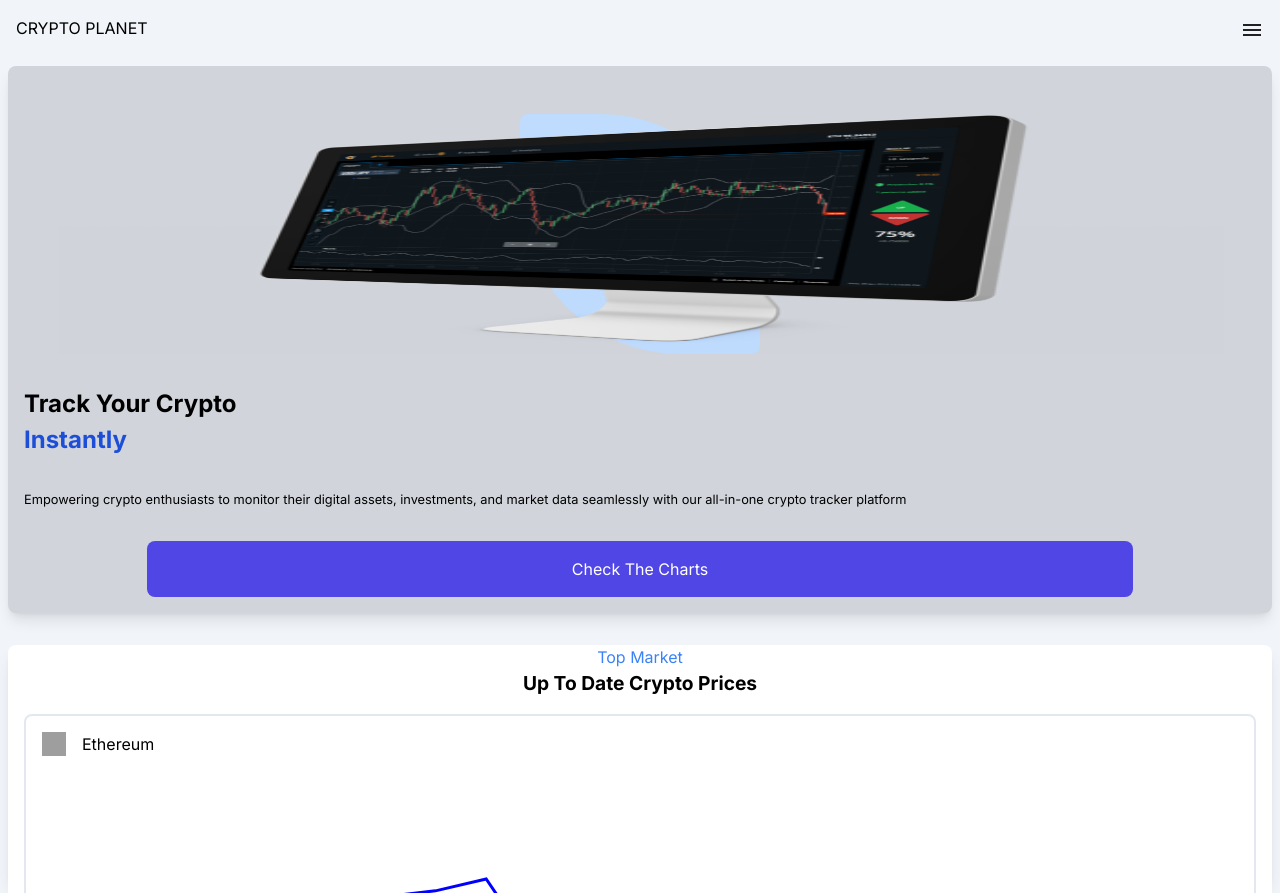
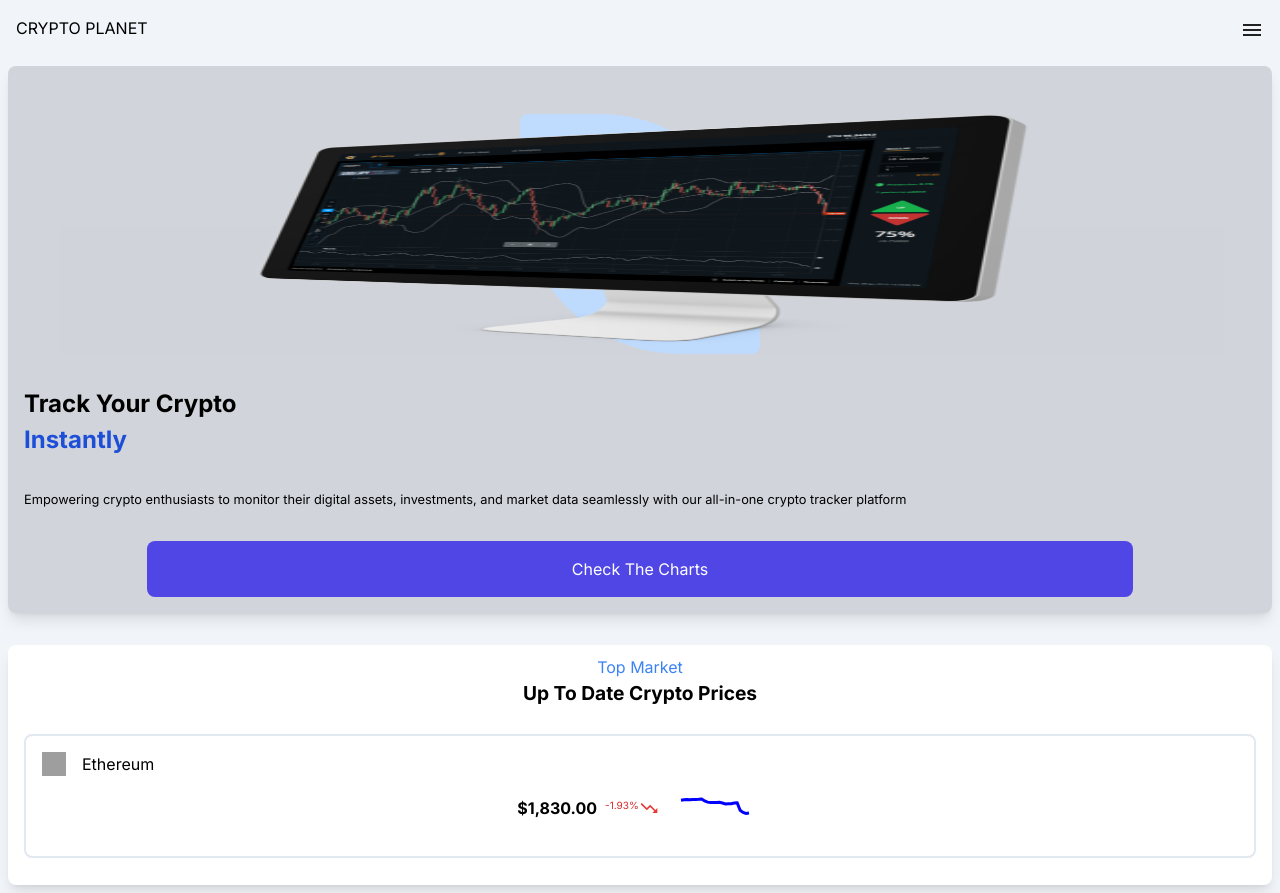
Before and after one commit to glowupmatt/crypto-tracker, a Next.js app: page / in a window 1280 px wide. Built offline with nearby package versions, Linux system fonts and the light colour scheme; grey boxes are pictures that could not be loaded.

Commit message:
added w & h to graph

```diff
--- a/src/app/components/CryptoGraph.tsx
+++ b/src/app/components/CryptoGraph.tsx
@@ -127,7 +127,9 @@ const CryptoGraph = (props: Props) => {
             )}
           </div>
         </div>
-        <Line options={options} data={chartData} height={62.5} width={100} />
+        <div className="w-[6rem] h-[4rem]">
+          <Line options={options} data={chartData} height={62.5} width={100} />
+        </div>
       </div>
     </div>
   );
```
